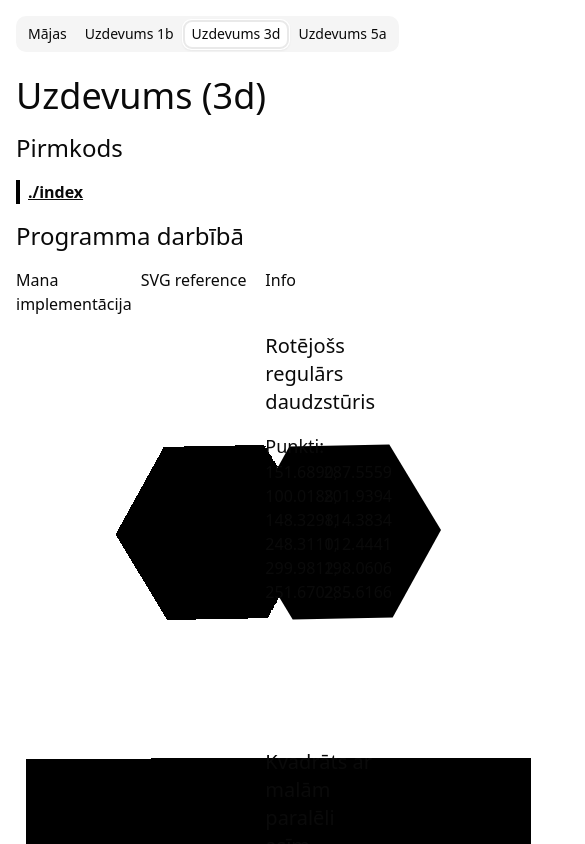
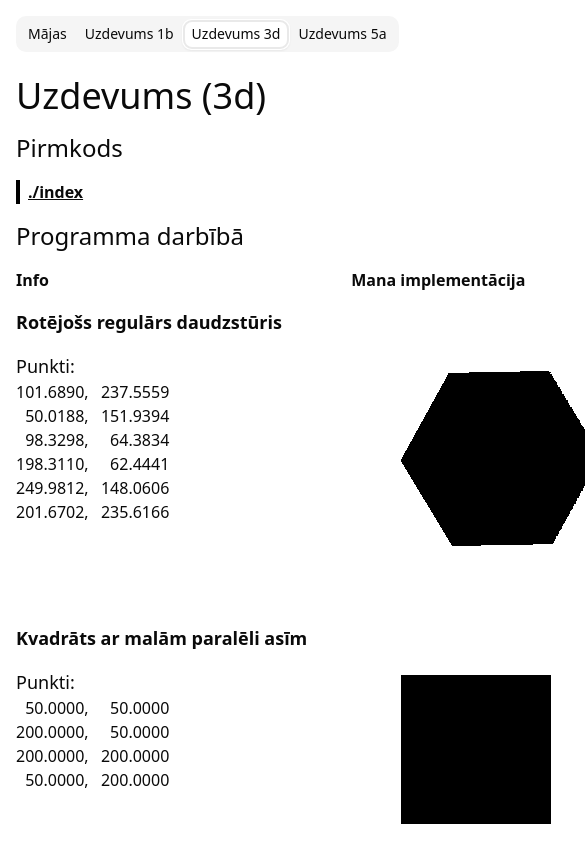
Before and after one commit to 3starblaze/datorgrafika, a React (Vite) app: page / in a window 390 px wide. Both pictures are taken after a click on the tab "Uzdevums 3d". Shown: the top 844 px of the page, 585 px wide, since content can reach past the window. Built offline with nearby package versions, Linux system fonts and the light colour scheme.

Commit message:
Make task3d responsive
Which also means I reduced the canvas size to 300x300 so that it can be
seen on most devices without overflow.

```diff
--- a/src/pages/task3d.tsx
+++ b/src/pages/task3d.tsx
@@ -128,34 +128,34 @@ type Example = {
 const exampleRegistry: Example[] = [
   {
     title: "Kvadrāts ar malām paralēli asīm",
-    canvasSize: [400, 400],
+    canvasSize: [300, 300],
     polygon: [
-      [10, 10],
-      [390, 10],
-      [390, 390],
-      [10, 390],
+      [50, 50],
+      [200, 50],
+      [200, 200],
+      [50, 200],
     ]
   },
   {
     title: "Kvadrāts, kas ir pagriezts 45 grādus",
-    canvasSize: [400, 400],
+    canvasSize: [300, 300],
     polygon: [
-      [200, 10],
-      [390, 200],
-      [200, 390],
-      [10, 200],
+      [150, 10],
+      [290, 150],
+      [150, 290],
+      [10, 150],
     ]
   },
   {
         title: "Pašpārklājošs daudzstūris",
-        canvasSize: [400, 400],
+        canvasSize: [300, 300],
         polygon: [
             [0, 200],
-            [40, 400],
+            [40, 300],
             [80, 0],
-            [120, 400],
+            [120, 300],
             [160, 0],
-            [200, 400],
+            [200, 300],
             [240, 0],
         ]
     },
@@ -195,21 +195,21 @@ const RotatingPolygon = function () {
         return () => { keepGoing = false };
     });
 
-    const points: Vector2[] = polygonPoints(100, offset, 6).map(([x, y]) => [x + 200, y + 200]);
+    const points: Vector2[] = polygonPoints(100, offset, 6).map(([x, y]) => [x + 150, y + 150]);
 
     return (
         <>
+            <PointInfo title="Rotējošs regulārs daudzstūris" polygon={points} />
             <MyPolygonCanvas
-                size={[400, 400]}
+                size={[300, 300]}
                 polygon={points} />
             <svg
                 className="fill-black"
-                width={400}
-                height={400}
+                width={300}
+                height={300}
             >
                 <polygon points={points.map(([x, y]) => `${x},${y}`).join(", ")} />
             </svg>
-            <PointInfo title="Rotējošs regulārs daudzstūris" polygon={points} />
         </>
     );
 };
@@ -223,7 +223,7 @@ const PointInfo = function({
 }) {
   return (
         <div className="flex flex-col gap-4">
-            <div className="text-xl">{title}</div>
+            <div className="text-lg font-bold">{title}</div>
             <div>
                 <div className="text-lg">Punkti:</div>
                 <div className="flex">
@@ -254,17 +254,16 @@ export default function () {
 
             <h3 className="text-2xl my-4">Programma darbībā</h3>
 
-
-
-            <div className="grid grid-cols-3 gap-4">
+            <div className="grid grid-cols-3 gap-4 overflow-x-scroll w-max">
                 <>
-                    <div>Mana implementācija</div>
-                    <div>SVG reference</div>
-                    <div>Info</div>
+                    <div className="font-bold">Info</div>
+                    <div className="font-bold">Mana implementācija</div>
+                    <div className="font-bold">SVG reference</div>
                 </>
                 <RotatingPolygon />
                 {exampleRegistry.map(({ title, canvasSize, polygon }) => (
                     <>
+                        <PointInfo title={title} polygon={polygon} />
                         <MyPolygonCanvas size={canvasSize} polygon={polygon} />
                         <svg
                             className="fill-black"
@@ -273,7 +272,6 @@ export default function () {
                         >
                             <polygon points={polygon.map(([x, y]) => `${x},${y}`).join(", ")} />
                         </svg>
-                        <PointInfo title={title} polygon={polygon} />
                     </>
                 ))}
             </div>
```
